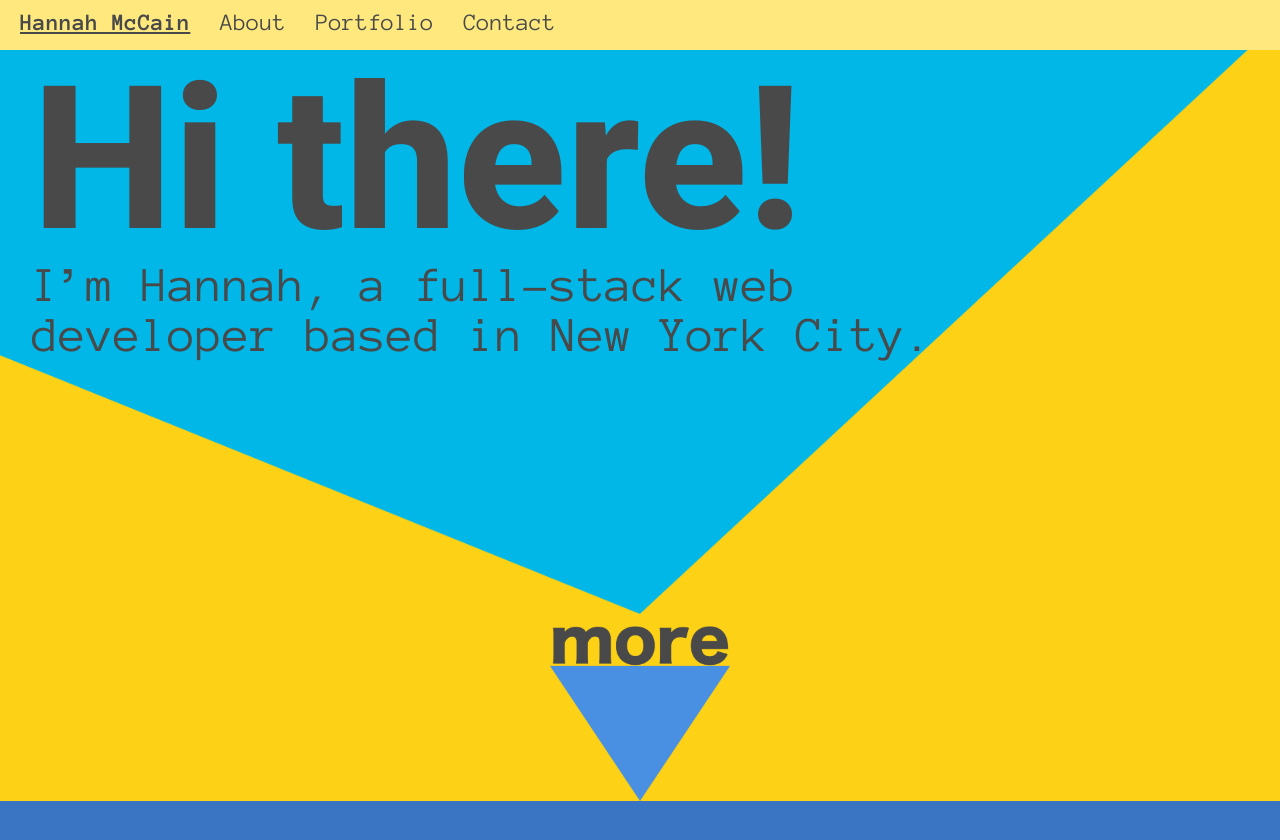
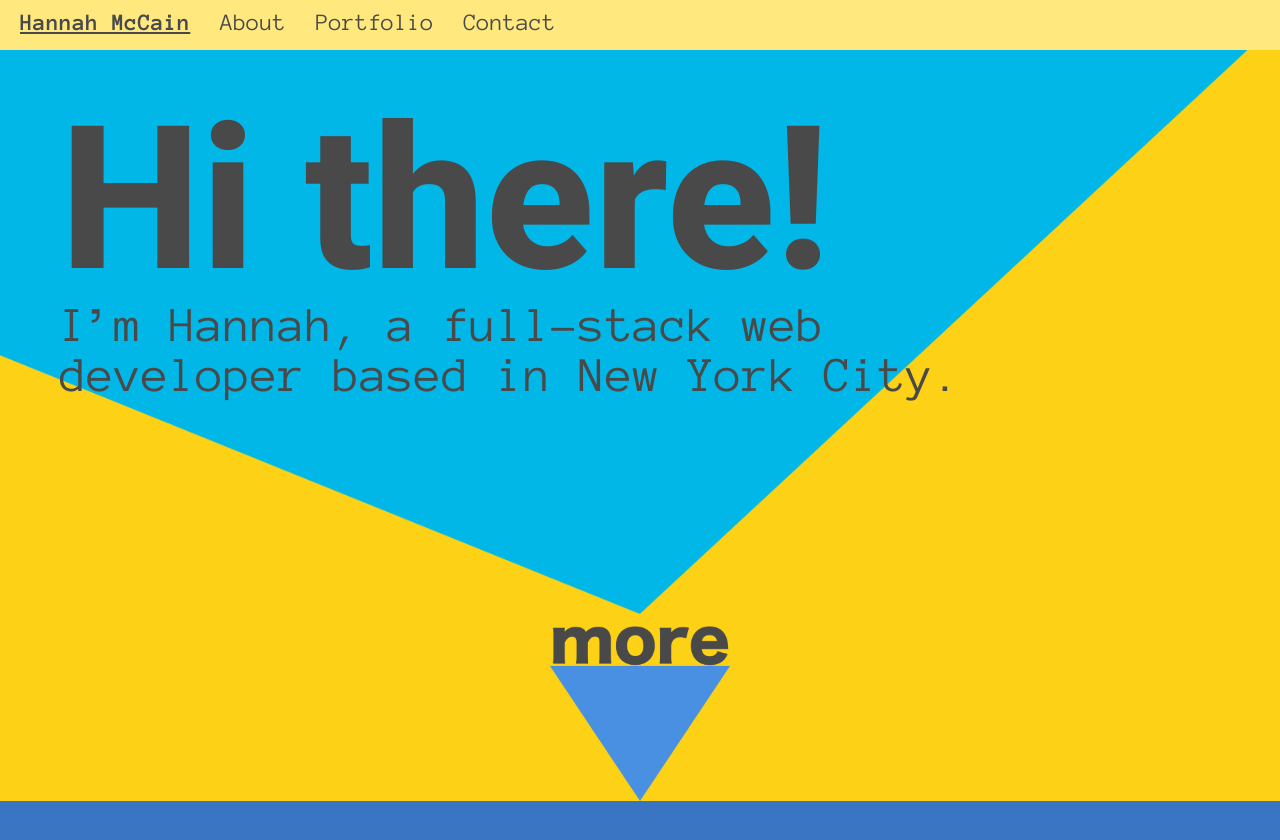
Before and after one commit to hjmccain/hjmccain, a React app: page / in a window 1280 px wide. Shown: the top 840 px of the page. Built offline with nearby package versions, Linux system fonts and the light colour scheme.

Commit message:
Slight margin changes.

```diff
--- a/src/style/sass/_header.scss
+++ b/src/style/sass/_header.scss
@@ -77,6 +77,13 @@ p {
   }
 }
 
+@media only screen and (min-width: 1200px) {
+  .header-div {
+    top: 100px;
+    left: 60px;
+  }
+}
+
 @media only screen and (min-width: 1000px) {
   .header-container {
     height: 100vh;
@@ -98,7 +105,7 @@ p {
 
   .header-text {
     font-family: $text;
-    font-size: 25px;
+    font-size: 45px;
     max-width: 500px;
   }
 }
```
Also changed, not shown: build/asset-manifest.json, build/index.html, build/landing-page.png (added), build/new-header.png (added), build/static/media/cut-off-header.5aaa4440.png (deleted), build/static/media/new-header.790095d2.png (added), 5 other files.
